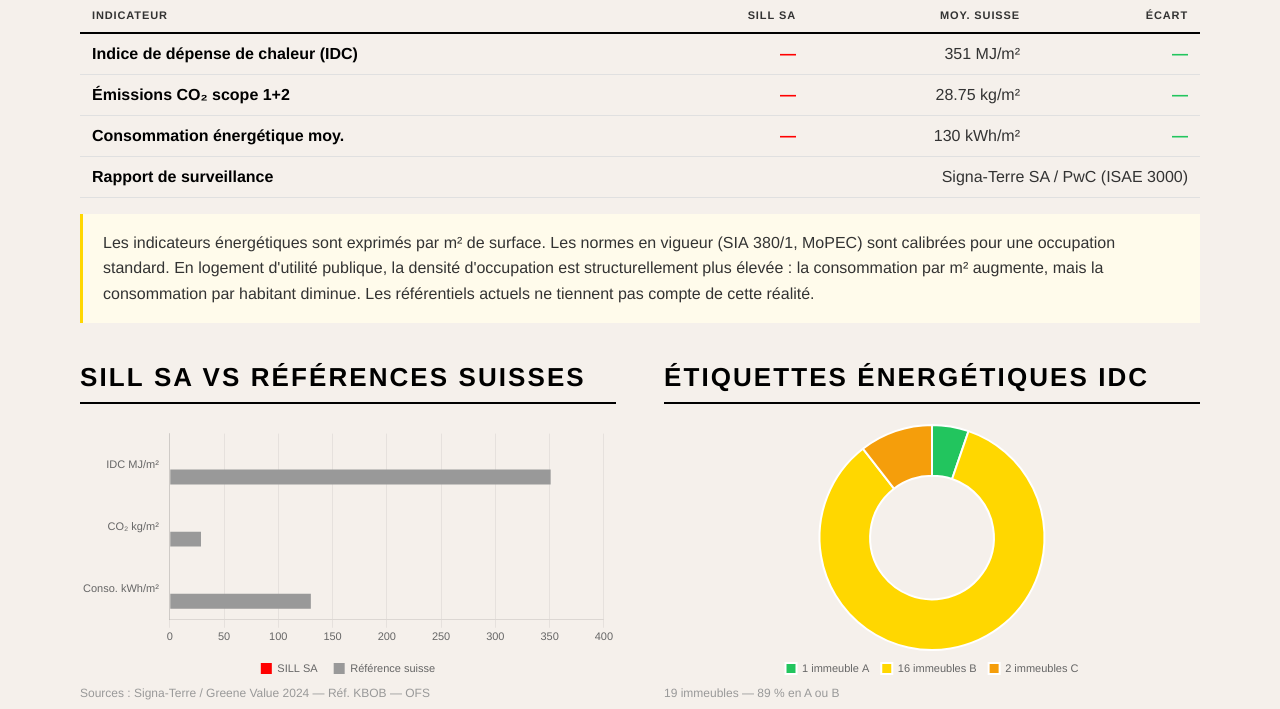
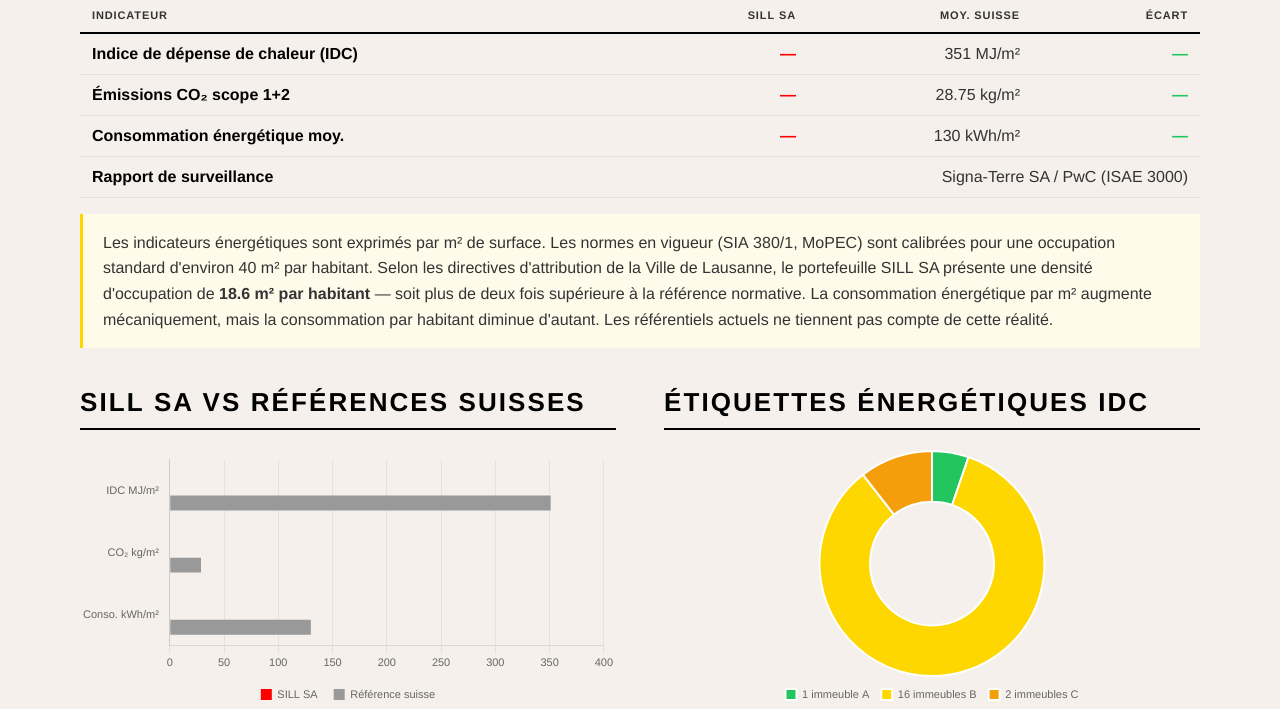
Before and after one commit to pmenoux/sillsa-v2, a PHP site: template site/templates/en-bref.php in a window 1280 px wide. Shown: the part 2839-3548 px from the top of the page. Run offline with PHP 8.4, Linux system fonts and the light colour scheme; the template is opened without the code that fills it, so the values that code supplies are empty; some libraries are stand-ins or nearby versions.

Commit message:
feat(en-bref): densité 18.6 m²/hab. dans note ESG — données FileMaker
Calcul basé sur 804 logements, 59'063 m², 3'182 habitants théoriques
selon directives d'attribution VdL (2.5p=2ppm, 3.5p=4ppm, etc.)
vs 40 m²/hab. référence SIA 380/1.

Co-Authored-By: Claude Opus 4.6 (1M context) <noreply@anthropic.com>

```diff
--- a/site/templates/en-bref.php
+++ b/site/templates/en-bref.php
@@ -324,7 +324,7 @@ function kvPublic($kpiMap, $key) {
                     </tr>
                 </tbody>
             </table>
-            <p class="enbref-sia-note">Les indicateurs &eacute;nerg&eacute;tiques sont exprim&eacute;s par m&sup2; de surface. Les normes en vigueur (SIA&nbsp;380/1, MoPEC) sont calibr&eacute;es pour une occupation standard. En logement d'utilit&eacute; publique, la densit&eacute; d'occupation est structurellement plus &eacute;lev&eacute;e&nbsp;: la consommation par m&sup2; augmente, mais la consommation par habitant diminue. Les r&eacute;f&eacute;rentiels actuels ne tiennent pas compte de cette r&eacute;alit&eacute;.</p>
+            <p class="enbref-sia-note">Les indicateurs &eacute;nerg&eacute;tiques sont exprim&eacute;s par m&sup2; de surface. Les normes en vigueur (SIA&nbsp;380/1, MoPEC) sont calibr&eacute;es pour une occupation standard d'environ 40&nbsp;m&sup2; par habitant. Selon les directives d'attribution de la Ville de Lausanne, le portefeuille SILL&nbsp;SA pr&eacute;sente une densit&eacute; d'occupation de <strong>18.6&nbsp;m&sup2; par habitant</strong>&nbsp;&mdash; soit plus de deux fois sup&eacute;rieure &agrave; la r&eacute;f&eacute;rence normative. La consommation &eacute;nerg&eacute;tique par m&sup2; augmente m&eacute;caniquement, mais la consommation par habitant diminue d'autant. Les r&eacute;f&eacute;rentiels actuels ne tiennent pas compte de cette r&eacute;alit&eacute;.</p>
         </div>
 
         <!-- Graphiques ESG -->
```
